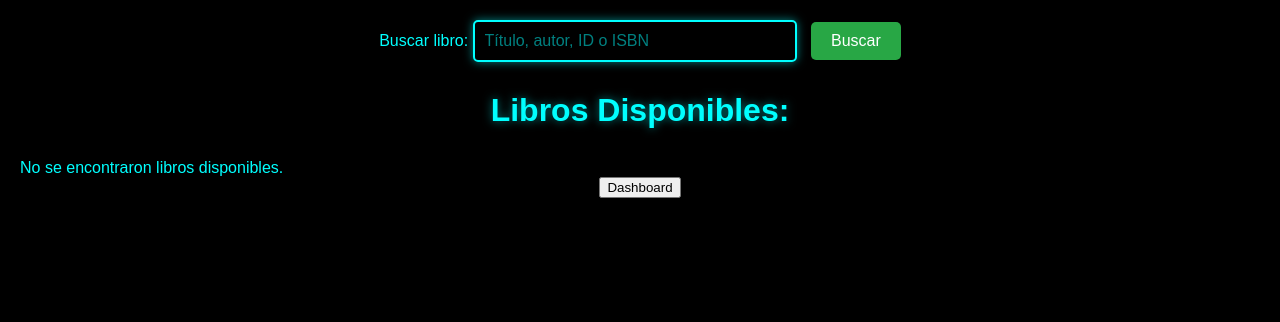
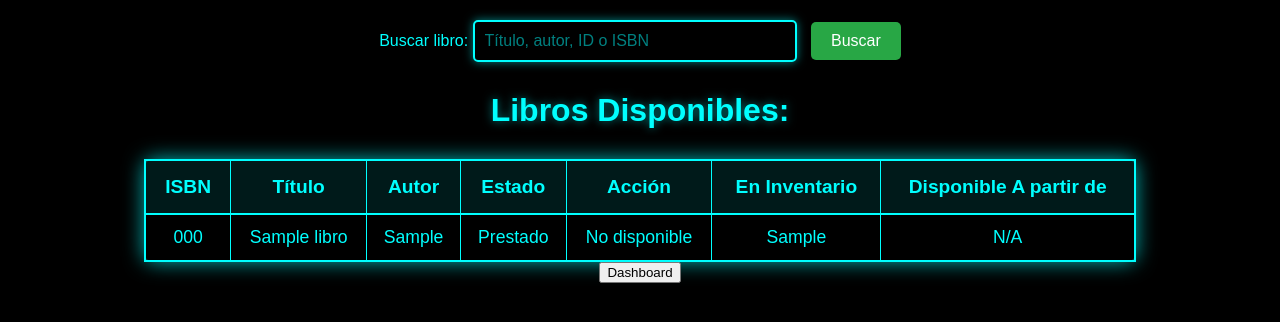
Before and after one commit to Ed-HV/Biblioteca-V.1.0.0, a PHP site: page /user/buscar_libros.php in a window 1280 px wide. Shown: the top 322 px of the page. Run offline with PHP 8.4, Linux system fonts and the light colour scheme; tables that the repository leaves empty or names only in its code hold one stand-in row (values such as "Sample post"); a stand-in replaces the project's code that opens the database connection.

Commit message:
New Information (#43)
Co-authored-by: Termius-hydra <set_gnu@outlook.com>
Co-authored-by: Emonuel935 <oscarelite125@gmail.com>

```diff
--- a/user/buscar_libros.php
+++ b/user/buscar_libros.php
@@ -3,12 +3,26 @@ include 'conexion.php';
 
 if ($_SERVER['REQUEST_METHOD'] == 'POST') {
     $busqueda = $_POST['busqueda'];
-    $sql = "SELECT * FROM libros
-            WHERE (titulo LIKE '%$busqueda%' OR autor LIKE '%$busqueda%' OR isbn LIKE '%$busqueda%'  OR id_libro LIKE '%$busqueda%')
-            AND estado = 'Disponible'";
+    $sql = "SELECT libros.*,
+                   (SELECT MIN(fecha_devolucion)
+                    FROM prestamos
+                    WHERE prestamos.id_libro = libros.id_libro
+                      AND prestamos.estado_prestamo = 'Activo') AS fecha_disponible
+            FROM libros
+            WHERE (titulo LIKE ? OR autor LIKE ? OR isbn LIKE ? OR id_libro LIKE ?)";
+    $stmt = $conn->prepare($sql);
+    $searchTerm = "%$busqueda%";
+    $stmt->bind_param("ssss", $searchTerm, $searchTerm, $searchTerm, $searchTerm);
+    $stmt->execute();
+    $result = $stmt->get_result();
+} else {
+    $sql = "SELECT libros.*,
+                   (SELECT MIN(fecha_devolucion)
+                    FROM prestamos
+                    WHERE prestamos.id_libro = libros.id_libro
+                      AND prestamos.estado_prestamo = 'Activo') AS fecha_disponible
+            FROM libros";
     $result = $conn->query($sql);
-} else {
-    $result = $conn->query("SELECT * FROM libros WHERE estado = 'Disponible'");
 }
 ?>
 
@@ -16,9 +30,9 @@ if ($_SERVER['REQUEST_METHOD'] == 'POST') {
 <html>
     <head>
         <title>Biblioteca</title>
-        <link rel="stylesheet" type="text/css" href="assets\css\buscarStyle.css">
+        <link rel="stylesheet" type="text/css" href="assets/css/buscarStyle.css">
     </head>
-
+    <body>
         <form method="POST" action="buscar_libros.php">
             Buscar libro: <input type="text" name="busqueda" placeholder="Título, autor, ID o ISBN">
             <input type="submit" value="Buscar">
@@ -27,24 +41,38 @@ if ($_SERVER['REQUEST_METHOD'] == 'POST') {
         <h3>Libros Disponibles:</h3>
         <?php
         if ($result->num_rows > 0) {
-    echo "<table border='1'><tr><th>ISBN</th><th>Título</th><th>Autor</th><th>Estado</th><th>Acción</th><th>En Inventario</th><th>Disponible Apartir</th></tr>";
+            echo "<table border='1'><tr><th>ISBN</th><th>Título</th><th>Autor</th><th>Estado</th><th>Acción</th><th>En Inventario</th><th>Disponible A partir de</th></tr>";
             while ($libro = $result->fetch_assoc()) {
                 echo "<tr>
-                <td>" . $libro['isbn'] . "</td>
-                <td>" . $libro['titulo'] . "</td>
-                <td>" . $libro['autor'] . "</td>
-                <td>" . $libro['estado'] . "</td>
-                <td><a href='mis_prestamos.php?id_libro=" . $libro['id_libro'] . "'>Solicitar Préstamo</a></td>
-                <td>" . $libro['disponibilidad'] . "</td>
-                 <td>" . $libro['fecha_disponible'] . "</td>
+                        <td>" . htmlspecialchars($libro['isbn']) . "</td>
+                        <td>" . htmlspecialchars($libro['titulo']) . "</td>
+                        <td>" . htmlspecialchars($libro['autor']) . "</td>
+                        <td>" . htmlspecialchars($libro['estado']) . "</td>
+                        <td>";
+                if ($libro['estado'] == 'Disponible') {
+                    echo "<a href='mis_prestamos.php?id_libro=" . $libro['id_libro'] . "'>Solicitar Préstamo</a>";
+                } else {
+                    echo "No disponible";
+                }
+                echo "</td>
+                        <td>" . htmlspecialchars($libro['disponibilidad']) . "</td>
+                        <td>";
+                // Mostrar fecha disponible solo si el libro no está disponible
+                if ($libro['estado'] != 'Disponible') {
+                    echo $libro['fecha_disponible'] ? htmlspecialchars($libro['fecha_disponible']) : 'N/A';
+                } else {
+                    echo "Disponible ahora";
+                }
+                echo "</td>
                       </tr>";
             }
             echo "</table>";
         } else {
             echo "No se encontraron libros disponibles.";
         }
-
         ?>
         <form method="POST" action="dashboard.php">
             <button type="submit" class="btn btn-success w-100">Dashboard</button>
         </form>
+    </body>
+</html>
```
Lines whose indentation alone changed are shown as unchanged.
